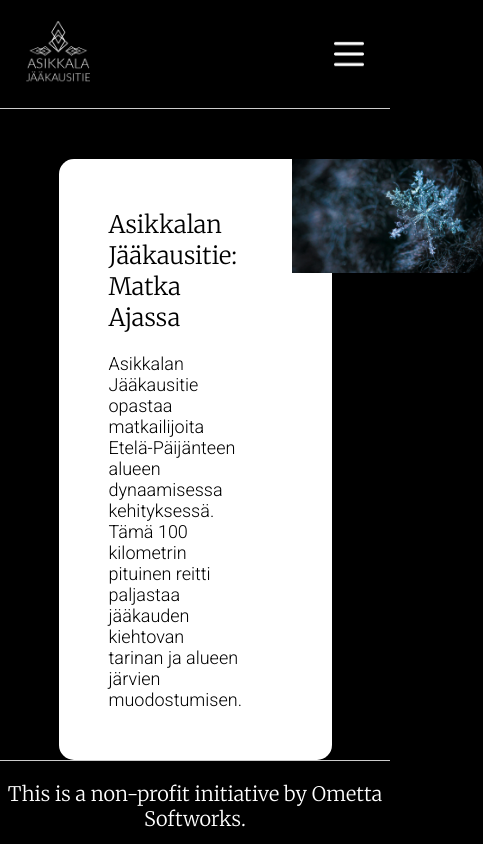
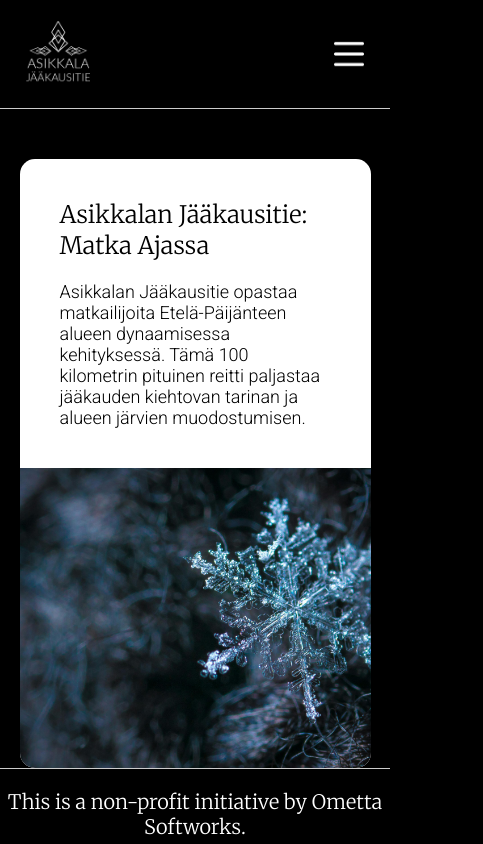
Before and after one commit to JustynaNeuvonen/JaakausitieAsikkala, a React (Vite) app: page / in a window 390 px wide. Shown: the top 844 px of the page, 483 px wide, since content can reach past the window. Built offline with nearby package versions, Linux system fonts and the light colour scheme.

Commit message:
Home Card mobile working

```diff
--- a/src/index.css
+++ b/src/index.css
@@ -205,4 +205,11 @@
     padding: 10px 0 10px 16px;
     height: auto;
   }
+  .menu-icon {
+    z-index: 2000;
+    position: relative; /* or static if you want it in the flow */
+  }
+  .navbar ul {
+    z-index: 1000;
+  }
 }
--- a/src/pages/home/Home.css
+++ b/src/pages/home/Home.css
@@ -1,4 +1,3 @@
-
 .bigCard {
     width: 70%;
     background-color: #ffffff;
@@ -13,19 +12,16 @@
     height: 100%;
 }
 .cardPicture {
-
     flex: 0 0 70%;
-    height: 100%;
+    aspect-ratio: 4 / 3;
     display: flex;
     align-items: stretch;
+    overflow: hidden;
 }
 
 .cardPicture img {
     width: 100%;
     height: 100%;
-    max-width: none;
-    max-height: none;
-    border-radius: 0 0 0 0; /* Only round the left corners */
     object-fit: cover;
     display: block;
 }
@@ -46,5 +42,25 @@
     max-height: auto;
     border-radius: 10px;
     object-fit: cover;
-    border-radius: 0 15px 15px 0; /* Only round the left corners */
+    border-radius: 0 15px 15px 0;
 }
+/*------media queries------*/
+@media (max-width: 768px) {
+    .bigCard {
+        width: 90%;
+        margin: 40px auto 5 auto;
+    }
+    .cardSplit {
+        flex-direction: column;
+    }
+    .cardPicture {
+        flex: 0 0 auto;
+        height: 300px;
+    }
+    .cardText {
+        padding: 40px;
+    }
+    .cardPicture img {
+        border-radius: 0 0 15px 15px;
+    }
+}
```
Also changed, not shown: src/components/Navbar.jsx (line endings or trailing spaces).
